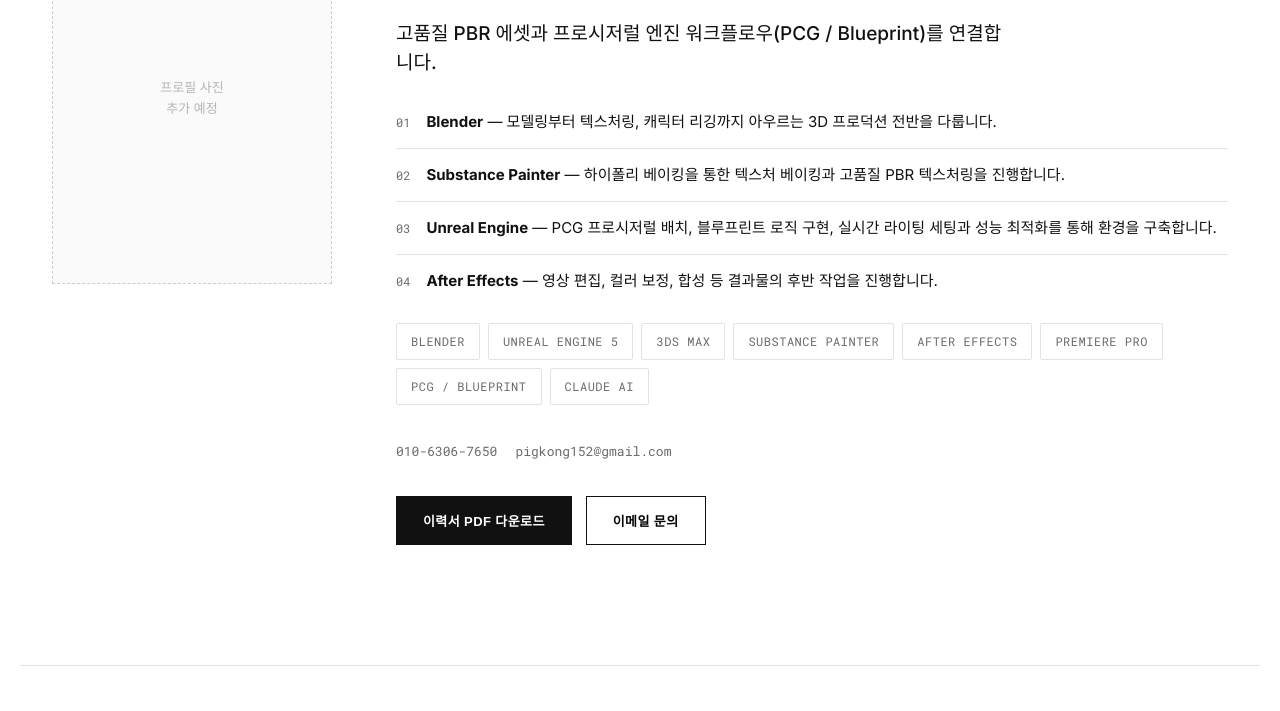
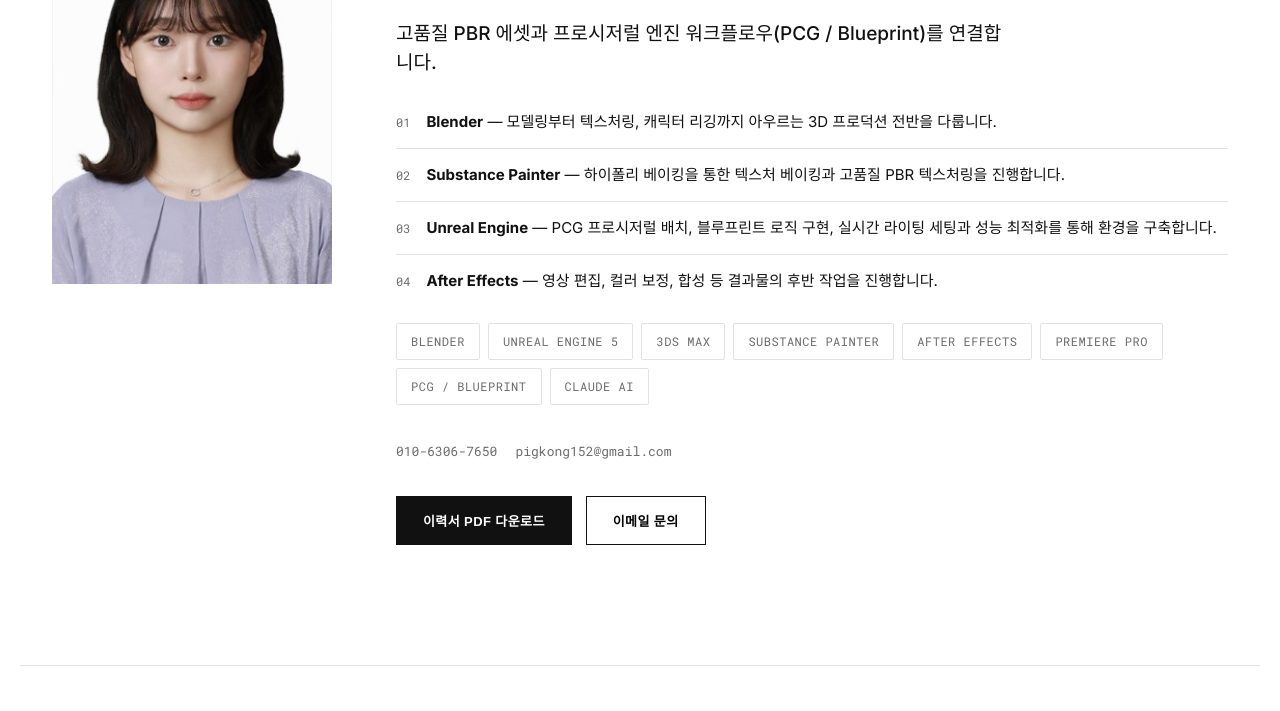
Before and after one commit to pigkong-bot/yewon-lim-portfolio, a plain HTML site: page index.html in a window 1280 px wide. Shown: the part 1044-1755 px from the top of the page. Drawn offline with Linux system fonts and the light colour scheme.

Commit message:
Add profile photo

```diff
--- a/index.html
+++ b/index.html
@@ -117,8 +117,8 @@
   @media(max-width:760px){ .about-grid{grid-template-columns:1fr;} }
   .avatar-slot{
     aspect-ratio:3/4; background:var(--paper);
-    border:1px dashed #ccc; display:flex; align-items:center; justify-content:center;
-    color:#b5b5b5; font-size:13px; text-align:center; padding:20px;
+    display:flex; align-items:center; justify-content:center;
+    color:#b5b5b5; font-size:13px; text-align:center; overflow:hidden;
   }
   .about-name{
     font-family:var(--display); font-size:clamp(26px,3vw,36px); letter-spacing:-0.5px;
@@ -268,7 +268,7 @@
 <section id="about">
   <div class="eyebrow">소개</div>
   <div class="about-grid">
-    <div class="avatar-slot">프로필 사진<br>추가 예정</div>
+    <div class="avatar-slot"><img src="profile.jpg" alt="프로필 사진" style="width:100%;height:100%;object-fit:cover;"></div>
     <div>
       <div class="about-name">YEWON LIM</div>
       <div class="about-role">3D 환경 & 레벨 디자인 아티스트</div>
```
Also changed, not shown: profile.jpg (added).
